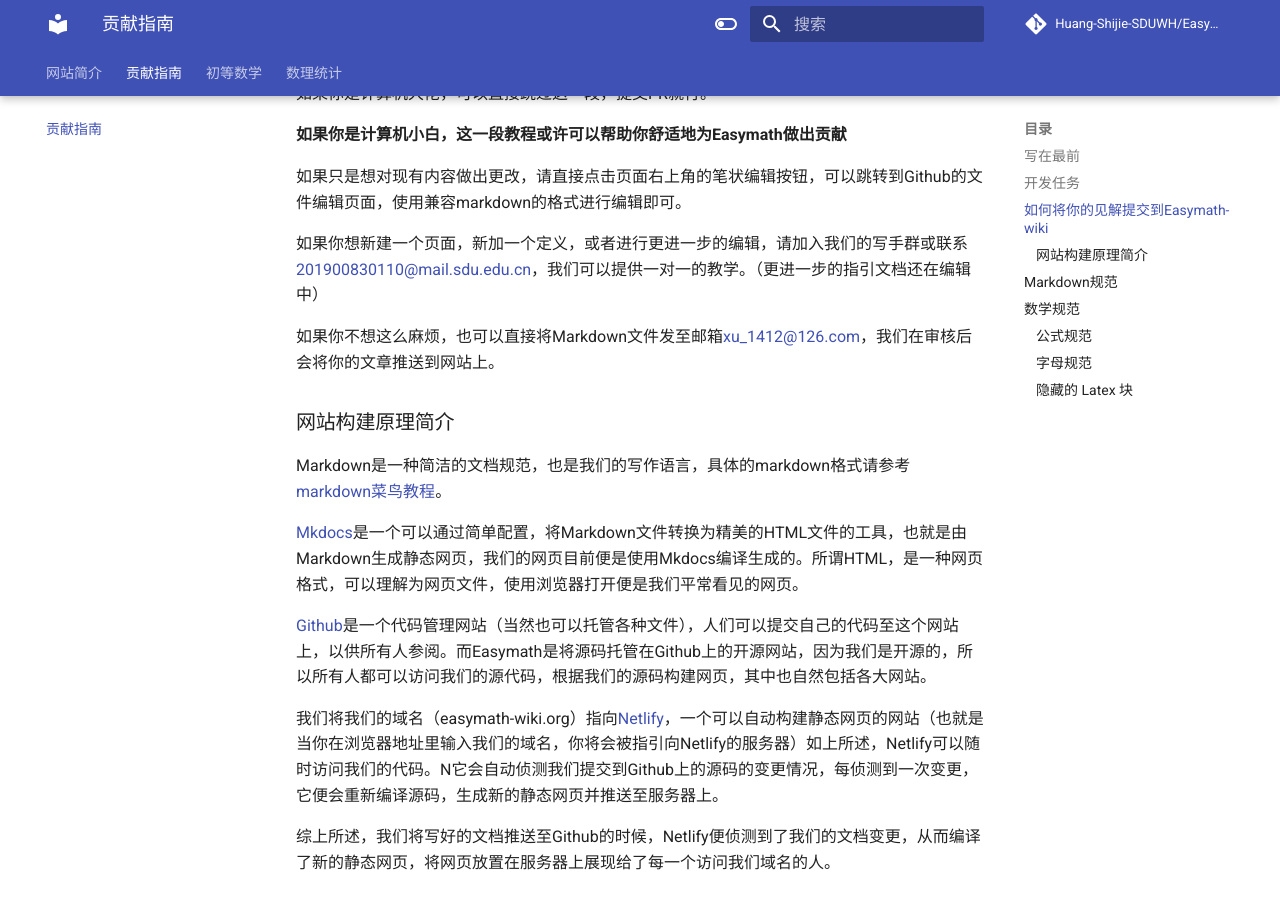
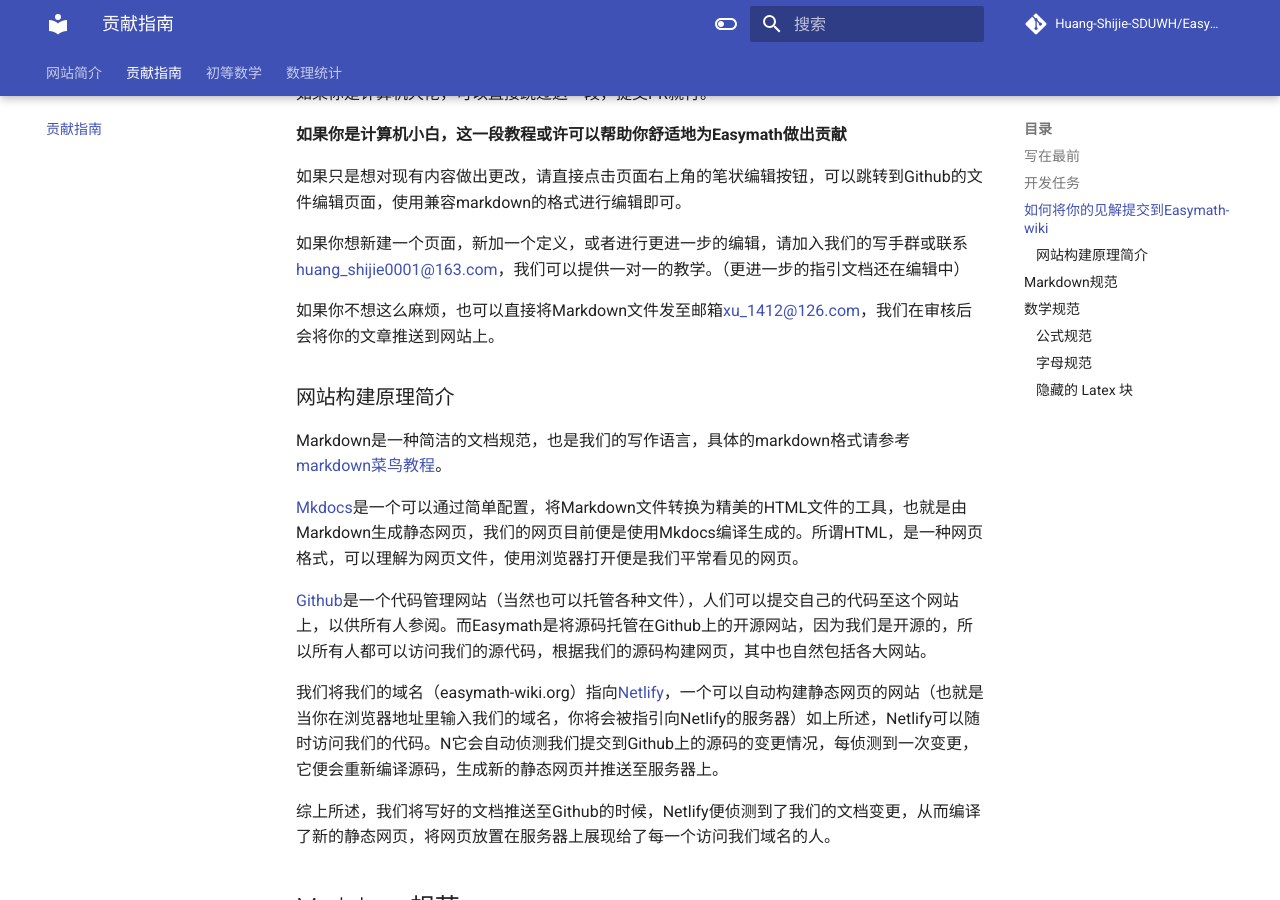
Before and after one commit to Easymath-wiki/Easymath-wiki, an MkDocs documentation site: the page built from docs/贡献指南.md, in a window 1280 px wide and 900 px high, scrolled down 770 px. Built offline with MkDocs 1.6.1 and Material for MkDocs 9.7.7, drawn with Linux system fonts in a browser that asks for light colours; comment, search, counter and statistics services are not loaded.

Commit message:
Update 贡献指南.md

```diff
--- a/docs/贡献指南.md
+++ b/docs/贡献指南.md
@@ -23,7 +23,7 @@
 
 如果只是想对现有内容做出更改，请直接点击页面右上角的笔状编辑按钮，可以跳转到Github的文件编辑页面，使用兼容markdown的格式进行编辑即可。
 
-如果你想新建一个页面，新加一个定义，或者进行更进一步的编辑，请加入我们的写手群或联系201900830110@mail.sdu.edu.cn，我们可以提供一对一的教学。（更进一步的指引文档还在编辑中）
+如果你想新建一个页面，新加一个定义，或者进行更进一步的编辑，请加入我们的写手群或联系huang_shijie0001@163.com，我们可以提供一对一的教学。（更进一步的指引文档还在编辑中）
 
 如果你不想这么麻烦，也可以直接将Markdown文件发至邮箱xu_1412@126.com，我们在审核后会将你的文章推送到网站上。
 
```
